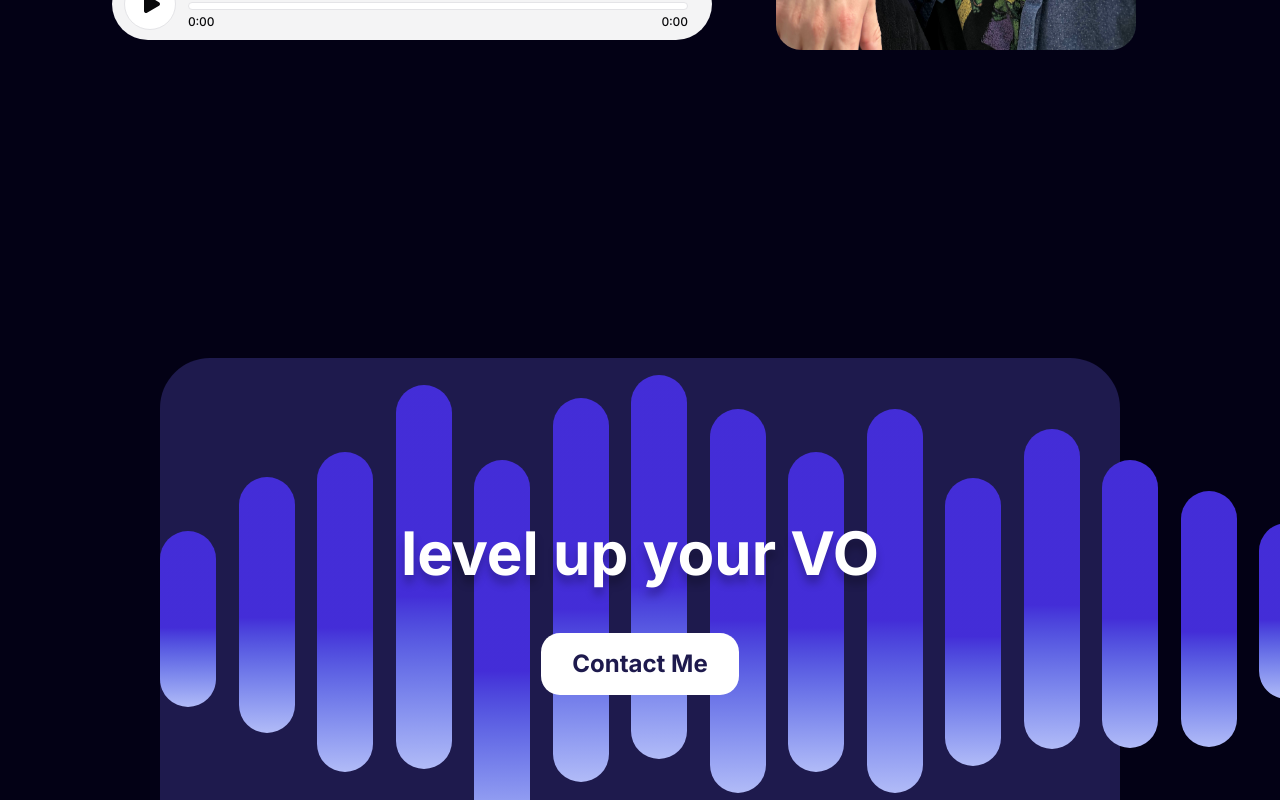
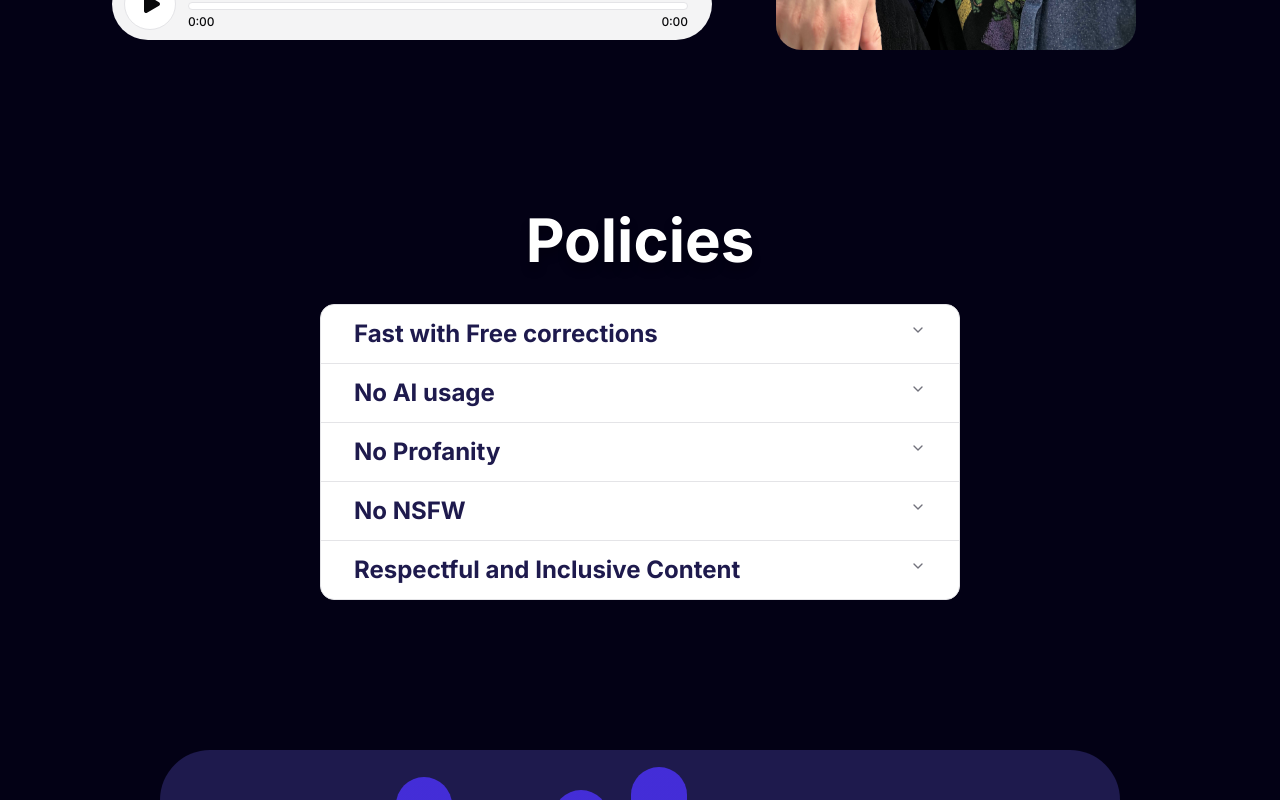
Before and after one commit to catthrap22/Cameron-Thrap-Portfolio, a Next.js app: page / in a window 1280 px wide. Shown: the part 2109-2909 px from the top of the page. Built offline with nearby package versions, Linux system fonts and the light colour scheme.

Commit message:
finished the policies section

```diff
--- a/app/page.tsx
+++ b/app/page.tsx
@@ -2,6 +2,7 @@ import HeroSection from "@/components/HeroSection";
 import Testimonials from "@/components/Testimonials";
 import Demos from "@/components/Demos";
 import Footer from "@/components/Footer";
+import Policies from "@/components/Policies";
 
 export default function Home() {
   return (
@@ -9,6 +10,7 @@ export default function Home() {
         <HeroSection/>
         <Testimonials/>
         <Demos/>
+        <Policies/>
         <Footer/>
     </div>
   );
--- /dev/null
+++ b/app/test/page.tsx
@@ -0,0 +1,52 @@
+import {
+    Accordion,
+    AccordionContent,
+    AccordionItem,
+    AccordionTrigger,
+} from "@/components/ui/accordion"
+
+
+const items = [
+    {
+        value: "billing",
+        trigger: "How does billing work?",
+        content:
+            "We offer monthly and annual subscription plans. Billing is charged at the beginning of each cycle, and you can cancel anytime. All plans include automatic backups, 24/7 support, and unlimited team members.",
+    },
+    {
+        value: "security",
+        trigger: "Is my data secure?",
+        content:
+            "Yes. We use end-to-end encryption, SOC 2 Type II compliance, and regular third-party security audits. All data is encrypted at rest and in transit using industry-standard protocols.",
+    },
+    {
+        value: "integration",
+        trigger: "What integrations do you support?",
+        content:
+            "We integrate with 500+ popular tools including Slack, Zapier, Salesforce, HubSpot, and more. You can also build custom integrations using our REST API and webhooks.",
+    },
+]
+
+export default function AccordionBorders() {
+    return (
+        <section>
+        <Accordion
+            type="single"
+            collapsible
+            className="max-w-lg rounded-lg border"
+            defaultValue="billing"
+        >
+            {items.map((item) => (
+                <AccordionItem
+                    key={item.value}
+                    value={item.value}
+                    className="border-b px-4 last:border-b-0"
+                >
+                    <AccordionTrigger>{item.trigger}</AccordionTrigger>
+                    <AccordionContent>{item.content}</AccordionContent>
+                </AccordionItem>
+            ))}
+        </Accordion>
+    </section>
+    )
+}
--- /dev/null
+++ b/components/Policies.tsx
@@ -0,0 +1,35 @@
+import {
+    Accordion,
+    AccordionContent,
+    AccordionItem,
+    AccordionTrigger,
+} from "@/components/ui/accordion"
+import {items} from "@/data";
+
+export default function Policies() {
+    return (
+      <section
+          id="policies"
+          className="bg-[#030115] w-screen h-full flex flex-col items-center justify-center relative z-0 sm:p-8 md:p-0 "
+      >
+          <h1 className=" pb-8 text-white text-6xl font-bold font-['Inter'] leading-16 [text-shadow:0px_8px_8px_rgb(0_0_0/0.25)]">Policies</h1>
+          <Accordion
+              type="single"
+              collapsible
+              className="md:w-1/2 sm:w-full rounded-lg border bg-white text-indigo-950 "
+              defaultValue="billing"
+          >
+              {items.map((item) => (
+                  <AccordionItem
+                      key={item.id}
+                      value={item.title}
+                      className="border-b px-4 last:border-b-0"
+                  >
+                      <AccordionTrigger className="text-2xl font-bold font-inter leading-6">{item.title}</AccordionTrigger>
+                      <AccordionContent className="h-fit">{item.description}</AccordionContent>
+                  </AccordionItem>
+              ))}
+          </Accordion>
+</section>
+    );
+}
--- /dev/null
+++ b/components/ui/accordion.tsx
@@ -0,0 +1,84 @@
+"use client"
+
+import * as React from "react"
+import { Accordion as AccordionPrimitive } from "radix-ui"
+
+import { cn } from "@/lib/utils"
+import { ChevronDownIcon, ChevronUpIcon } from "lucide-react"
+
+function Accordion({
+  className,
+  ...props
+}: React.ComponentProps<typeof AccordionPrimitive.Root>) {
+  return (
+    <AccordionPrimitive.Root
+      data-slot="accordion"
+      className={cn(
+        "flex w-full flex-col overflow-hidden rounded-2xl border",
+        className
+      )}
+      {...props}
+    />
+  )
+}
+
+function AccordionItem({
+  className,
+  ...props
+}: React.ComponentProps<typeof AccordionPrimitive.Item>) {
+  return (
+    <AccordionPrimitive.Item
+      data-slot="accordion-item"
+      className={cn("not-last:border-b data-open:bg-muted/50", className)}
+      {...props}
+    />
+  )
+}
+
+function AccordionTrigger({
+  className,
+  children,
+  ...props
+}: React.ComponentProps<typeof AccordionPrimitive.Trigger>) {
+  return (
+    <AccordionPrimitive.Header className="flex">
+      <AccordionPrimitive.Trigger
+        data-slot="accordion-trigger"
+        className={cn(
+          "group/accordion-trigger relative flex flex-1 items-start justify-between gap-6 border border-transparent p-4 text-left text-sm font-medium transition-all outline-none hover:underline disabled:pointer-events-none disabled:opacity-50 **:data-[slot=accordion-trigger-icon]:ml-auto **:data-[slot=accordion-trigger-icon]:size-4 **:data-[slot=accordion-trigger-icon]:text-muted-foreground",
+          className
+        )}
+        {...props}
+      >
+        {children}
+        <ChevronDownIcon data-slot="accordion-trigger-icon" className="pointer-events-none shrink-0 group-aria-expanded/accordion-trigger:hidden" />
+        <ChevronUpIcon data-slot="accordion-trigger-icon" className="pointer-events-none hidden shrink-0 group-aria-expanded/accordion-trigger:inline" />
+      </AccordionPrimitive.Trigger>
+    </AccordionPrimitive.Header>
+  )
+}
+
+function AccordionContent({
+  className,
+  children,
+  ...props
+}: React.ComponentProps<typeof AccordionPrimitive.Content>) {
+  return (
+    <AccordionPrimitive.Content
+      data-slot="accordion-content"
+      className="overflow-hidden px-4 text-sm data-open:animate-accordion-down data-closed:animate-accordion-up"
+      {...props}
+    >
+      <div
+        className={cn(
+          "h-(--radix-accordion-content-height) pt-0 pb-4 [&_a]:underline [&_a]:underline-offset-3 [&_a]:hover:text-foreground [&_p:not(:last-child)]:mb-4",
+          className
+        )}
+      >
+        {children}
+      </div>
+    </AccordionPrimitive.Content>
+  )
+}
+
+export { Accordion, AccordionItem, AccordionTrigger, AccordionContent }
--- a/data/index.ts
+++ b/data/index.ts
@@ -26,16 +26,14 @@ export const VideoGameDemo = {
 }
 
 
-export const gridItems = [{
+export const items = [{
     id: 1,
     title: "Fast with Free corrections",
     description: "If you are in a rush, I am the guy for you! I will let you know as soon as possible if I am unavailable, so it doesn't become a problem. If I made a mistake, I will provide you with a new take free of charge. If you have new work or major revisions to the script that have been made, there will be an additional cost that we will decide upon.",
-    className: "md:col-span-6 md:row-span-4",
 }, {
     id: 2,
     title: "No AI usage",
     description: "I do not endorse using my voice for any artificial intelligence applications, deepfakes, or technology that may manipulate audio content in a deceptive or harmful manner. My voice is intended for legitimate and ethical purposes only.",
-    className: "md:col-span-6 md:row-span-4",
 }, {
     id: 3,
     title: "No Profanity",
@@ -45,12 +43,10 @@ export const gridItems = [{
     id: 4,
     title: "No NSFW",
     description: "I do not wish to put my voice to use in overly sexualized content.",
-    className: "lg:col-span-3",
 }, {
     id: 5,
     title: "Respectful and Inclusive Content",
     description: "I value diversity and inclusivity. My content is created with the intention of being respectful to all individuals, regardless of their background, ethnicity, gender, or beliefs. Please do not provide me with material that you know isn't meant for me.",
-    className: "md:col-span-6 md:row-span-4",
 },];
 
 // TODO:// get cameron's actual socials and add them here
```
